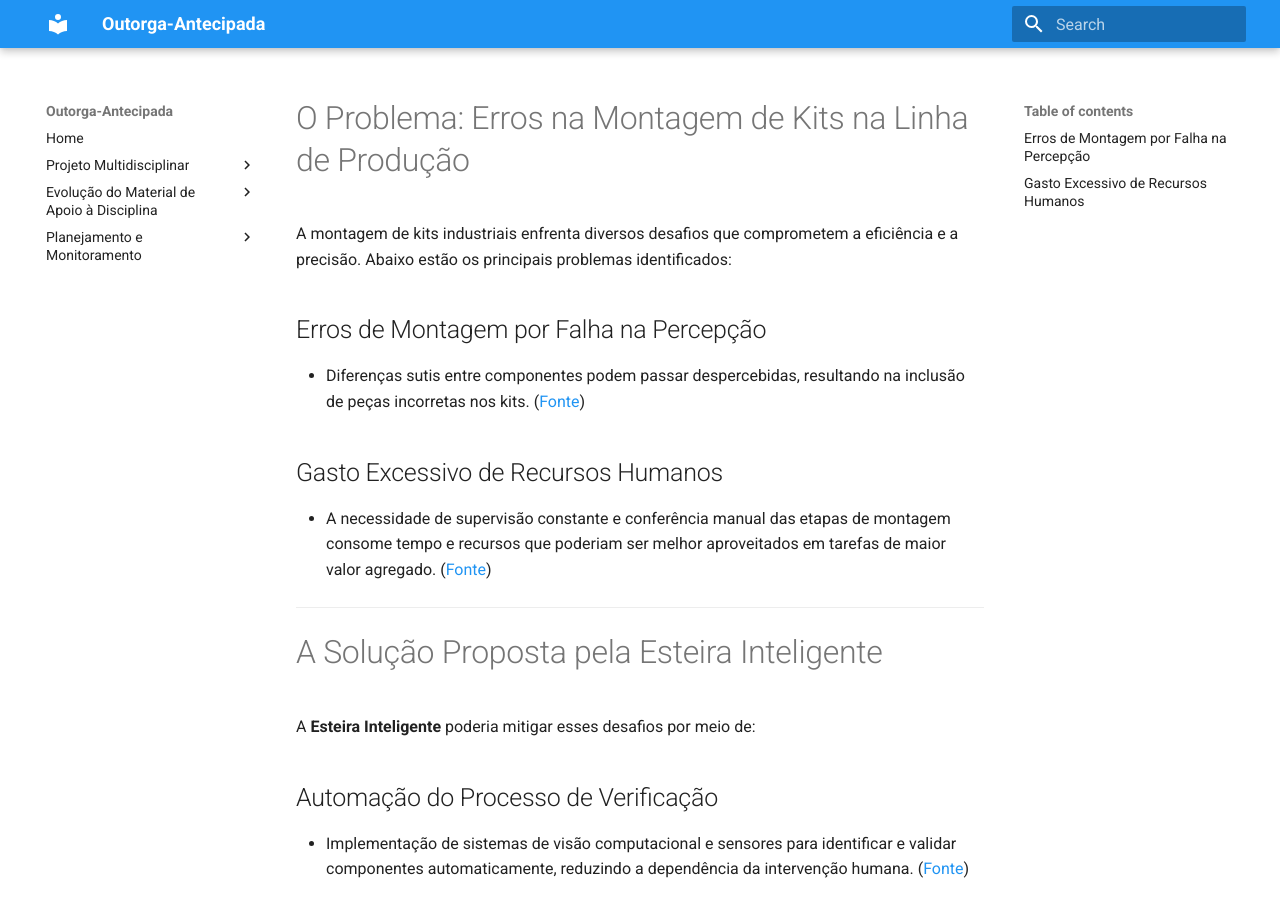
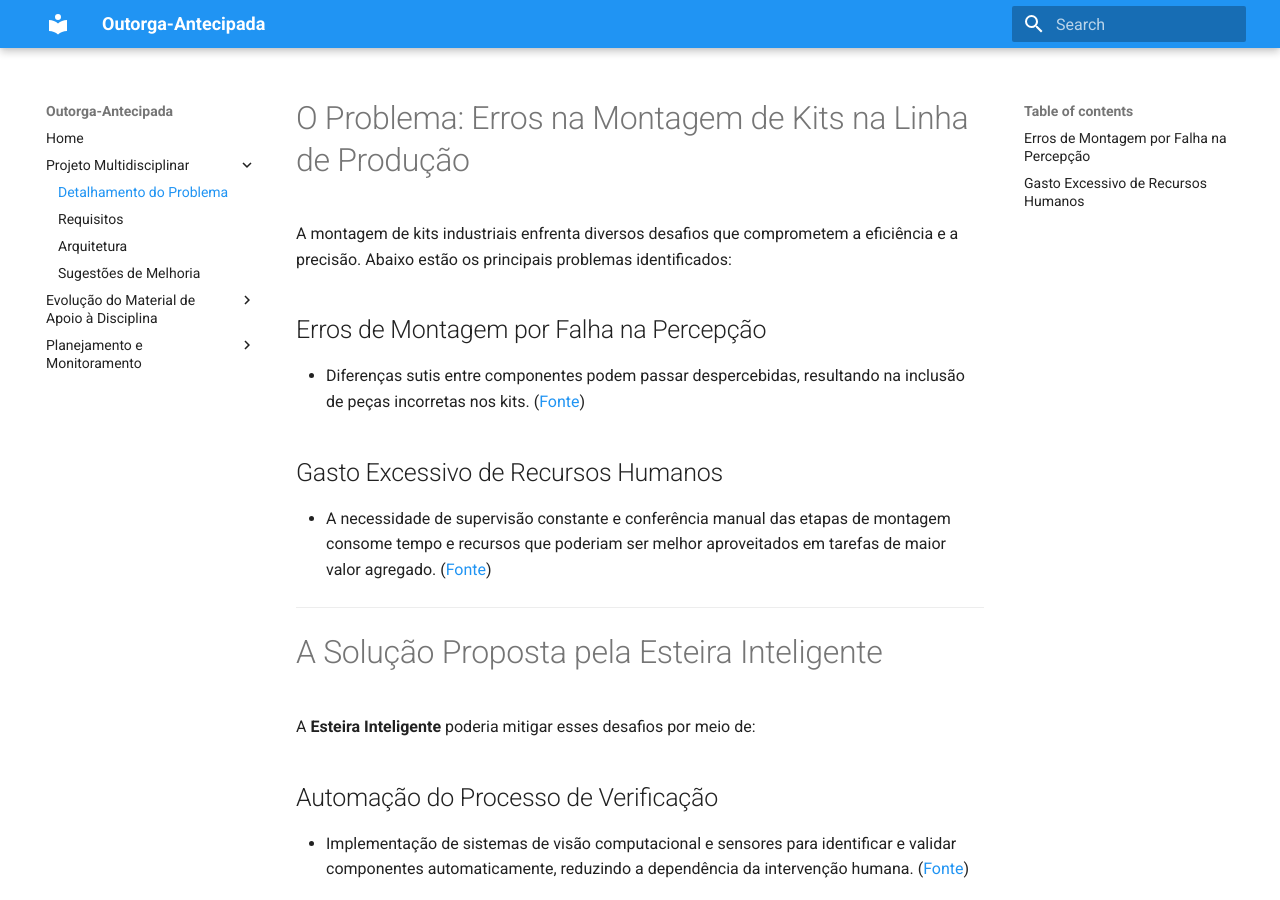
Before and after one commit to fga-eps-mds/2024.2-Outorga-Antecipada, an MkDocs documentation site: the page built from docs/detalhamento_problema.md, in a window 1280 px wide and 900 px high. Built offline with MkDocs 1.6.1 and Material for MkDocs 9.7.7, drawn with Linux system fonts in a browser that asks for light colours.

Commit message:
Update mkdocs.yml

```diff
--- a/mkdocs.yml
+++ b/mkdocs.yml
@@ -12,7 +12,7 @@ theme:
 nav:
   - Home: index.md
   - Projeto Multidisciplinar:
-    - Detalhamento do Problema: projeto/detalhamento.md
+    - Detalhamento do Problema: detalhamento_problema.md
     - Requisitos: projeto/requisitos.md
     - Arquitetura: projeto/arquitetura.md
     - Sugestões de Melhoria: projeto/melhorias.md
```
